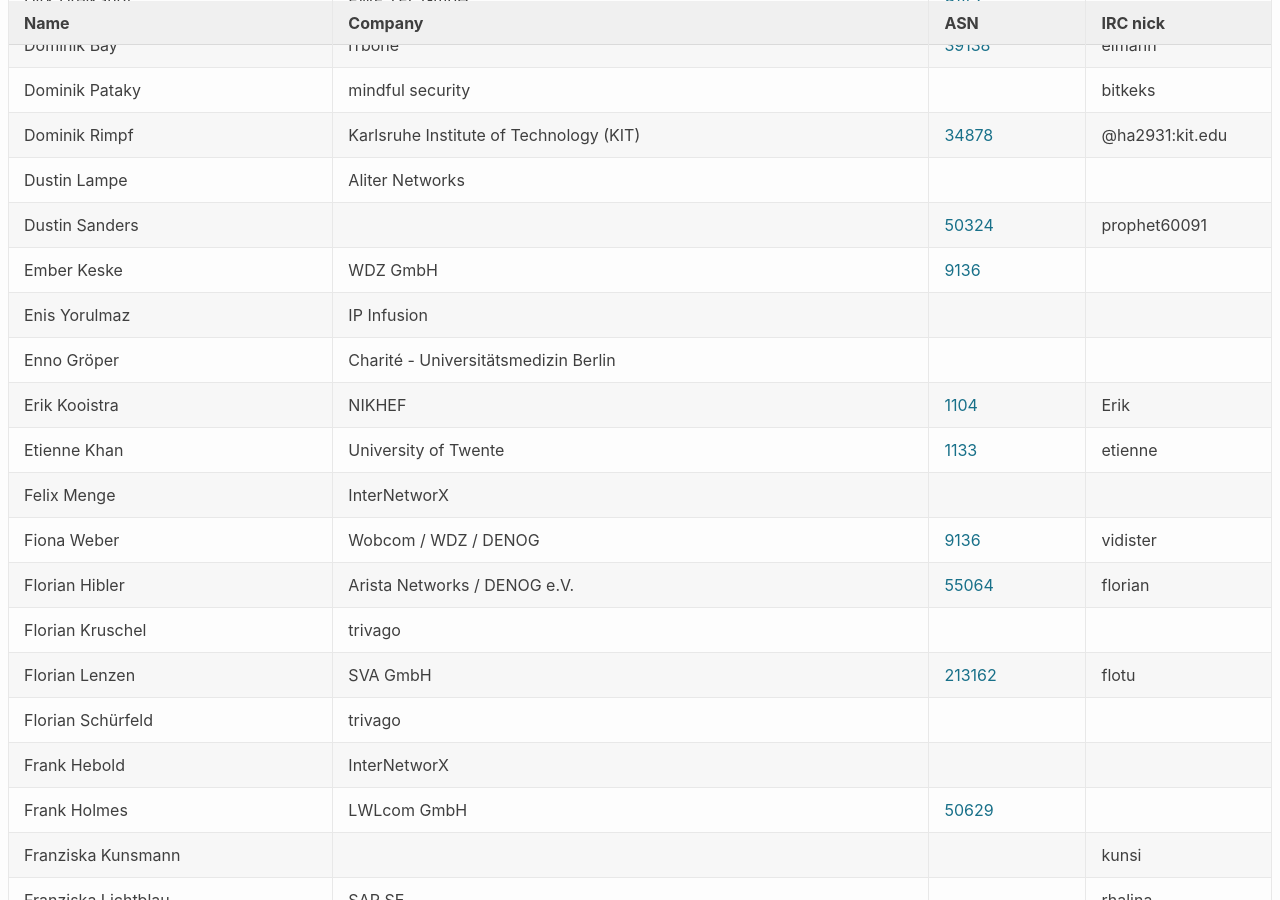
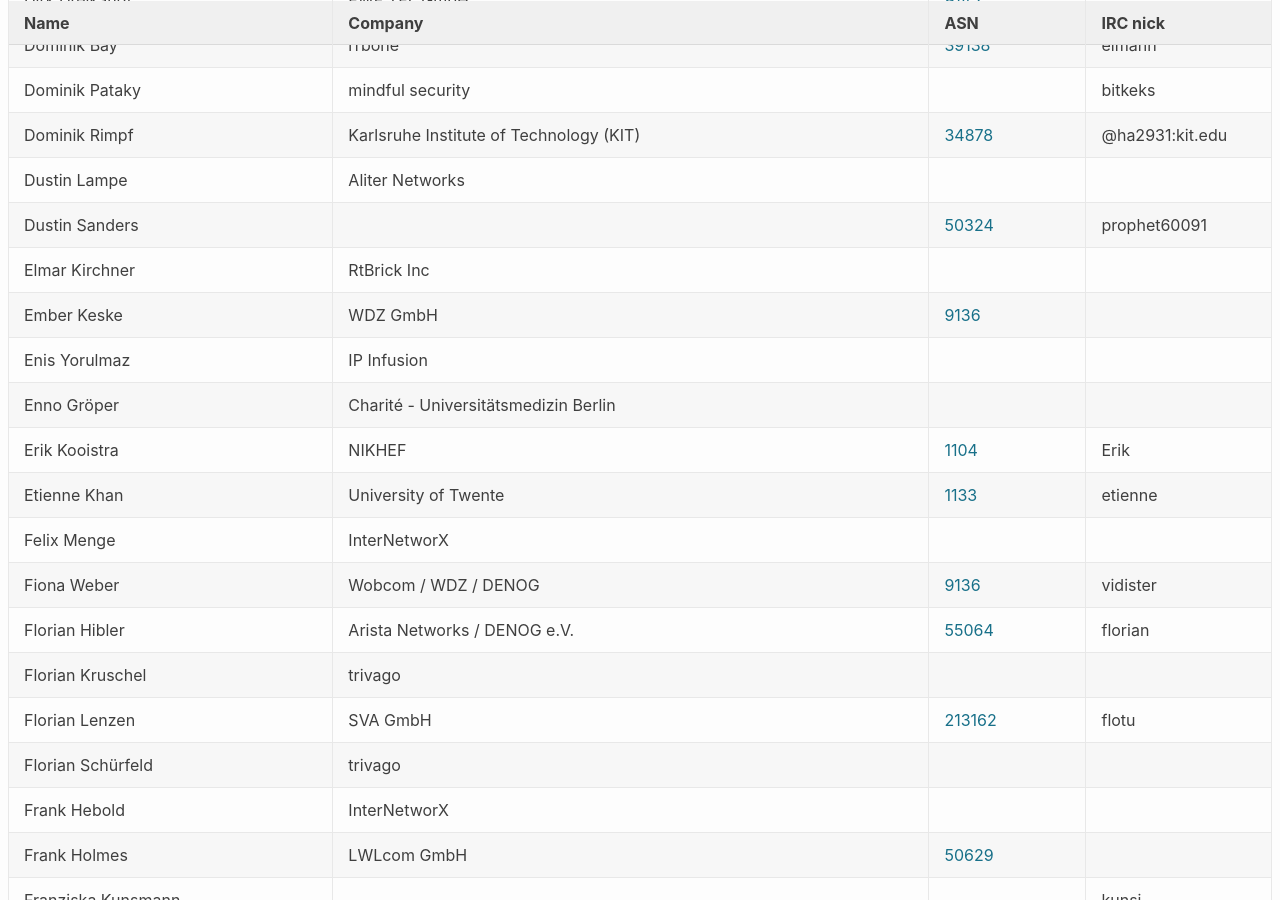
Before and after one commit to denog/pretix-attendeelist, a Jekyll site: the page built from denog15/index.md, in a window 1280 px wide and 900 px high, scrolled down 3439 px. Built offline with Jekyll 4.4.1, drawn with Linux system fonts in a browser that asks for light colours.

Commit message:
Latest data: Fri Oct 20 14:29:05 UTC 2023

```diff
--- a/_data/attendees_denog15_onsite.json
+++ b/_data/attendees_denog15_onsite.json
@@ -468,6 +468,12 @@
     "asn": "50324"
   },
   {
+    "name": "Elmar Kirchner",
+    "company": "RtBrick Inc",
+    "irc": null,
+    "asn": null
+  },
+  {
     "name": "Ember Keske",
     "company": "WDZ GmbH",
     "irc": null,
```
